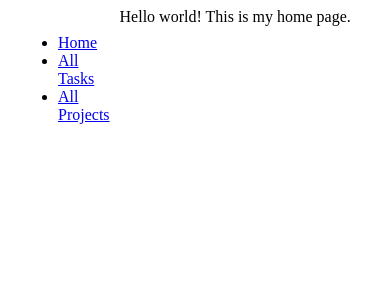
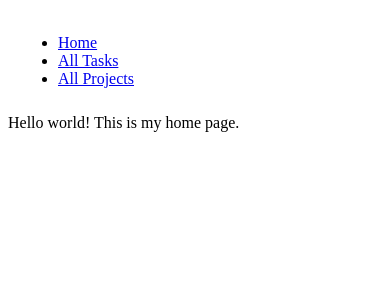
Before and after one commit to TheWITProject/workshop_html_css, a Flask app: page / in a window 390 px wide. Shown: the top 300 px of the page. Run offline with Flask 2, Linux system fonts and the light colour scheme; some libraries are stand-ins or nearby versions.

Commit message:
media query example

```diff
--- a/app/static/css/main.css
+++ b/app/static/css/main.css
@@ -1,6 +1,12 @@
 .layout {
     display: grid;
     grid-template-columns: 1fr 3fr;
+}
+
+@media (max-width: 400px) {
+    .layout {
+        grid-template-columns: 1fr;
+    }
 }
 
 .sidebar {
```
